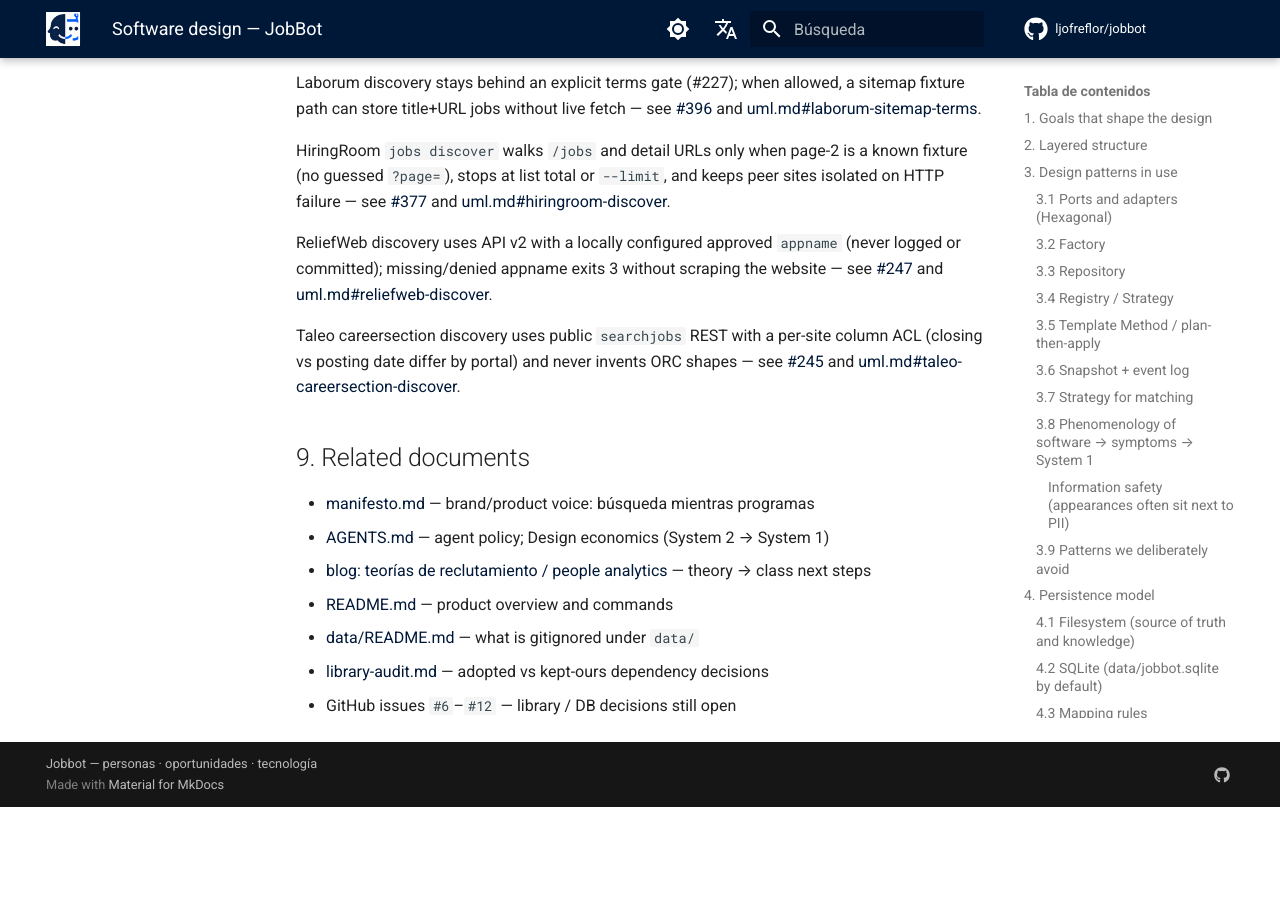
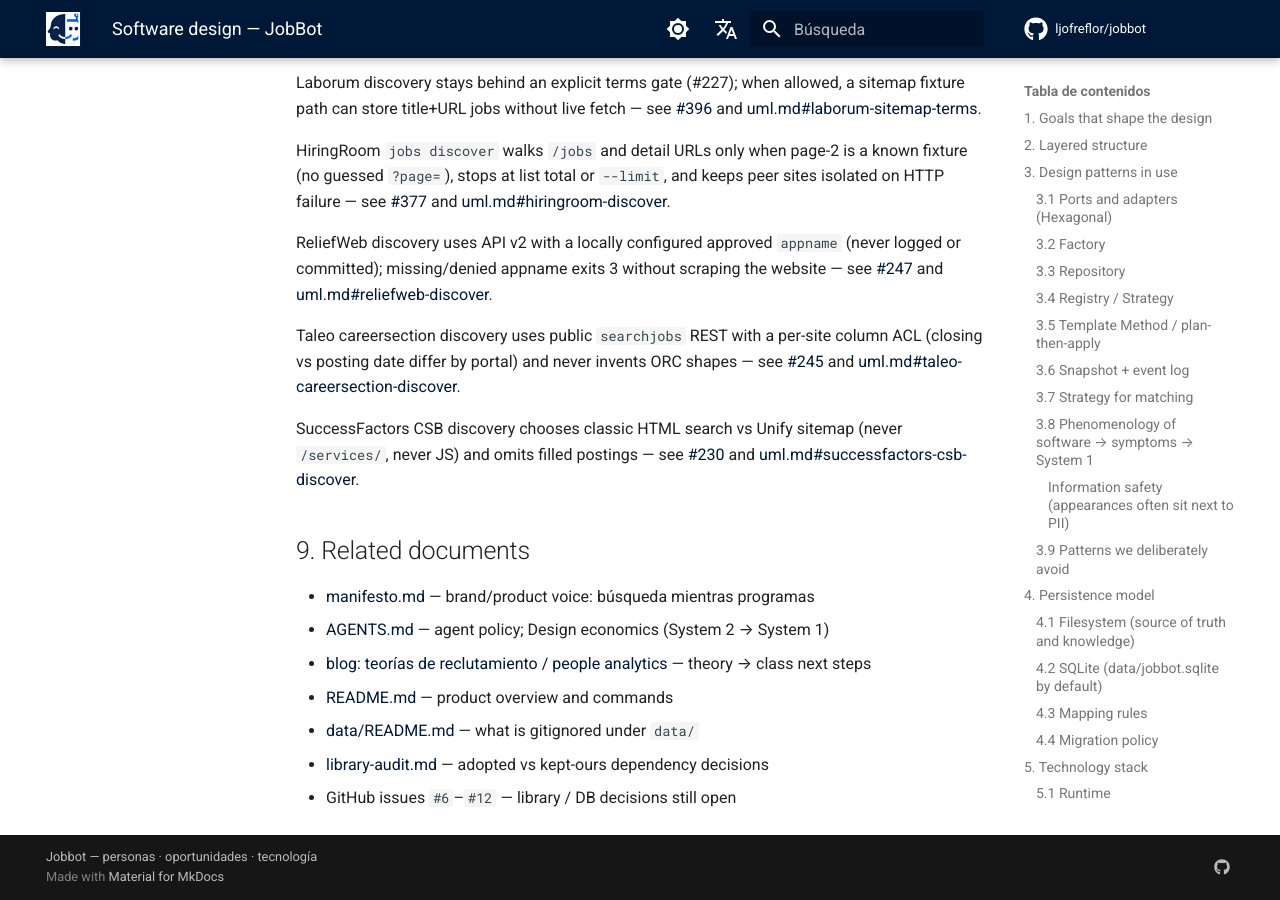
Before and after one commit to ljofreflor/jobbot, an MkDocs documentation site: the page built from docs/software-design.md, in a window 1280 px wide and 900 px high, scrolled down 13769 px. Built offline with MkDocs 1.6.1 and Material for MkDocs 9.7.7, drawn with Linux system fonts in a browser that asks for light colours; comment, search, counter and statistics services are not loaded; before the commit the page ends 14576 px from its top, so only the background shows below that; some of the changed text lies outside the part shown.

Commit message:
docs(sdd): #230 SuccessFactors CSB discover — patch + uml
Classic vs Unify sitemap strategy; robots; body_ready for owner paste.

Co-authored-by: Leonardo Andes Jofre Flor <leonardo.jofre+csld1@consalud.cl>

```diff
--- a/docs/software-design.md
+++ b/docs/software-design.md
@@ -34,8 +34,9 @@ UML (Mermaid): [docs/uml.md](uml.md) — `candidate-now`, `fact-preference`, `po
 `indeed-apply-advance`, `postulate-route`, `cv-derived-translation`,
 `public-queue-sync`, `capability-gap-map`, `workday-session-tenant`,
 `laborum-sitemap-terms`, `hiringroom-discover`, `reliefweb-discover`,
-`taleo-careersection-discover`. Issues that grow the domain cite an anchor and
-update the diagram in the closing PR. Map: [sdd-issue-map.md](sdd-issue-map.md).
+`taleo-careersection-discover`, `successfactors-csb-discover`. Issues that grow
+the domain cite an anchor and update the diagram in the closing PR. Map:
+[sdd-issue-map.md](sdd-issue-map.md).
 
 ## 2. Layered structure
 
@@ -554,6 +555,11 @@ shapes — see
 [#245](https://github.com/ljofreflor/jobbot/issues/245) and
 [uml.md#taleo-careersection-discover](uml.md#taleo-careersection-discover).
 
+SuccessFactors CSB discovery chooses classic HTML search vs Unify sitemap (never
+`/services/`, never JS) and omits filled postings — see
+[#230](https://github.com/ljofreflor/jobbot/issues/230) and
+[uml.md#successfactors-csb-discover](uml.md#successfactors-csb-discover).
+
 ## 9. Related documents
 
 - [manifesto.md](manifesto.md) — brand/product voice: búsqueda mientras programas
```
Also changed, not shown: docs/sdd-issue-map.md (+1 -1 lines), docs/sdd-issue-patches/230.md (added, +22 -0 lines), docs/uml.md (+45 -0 lines).
